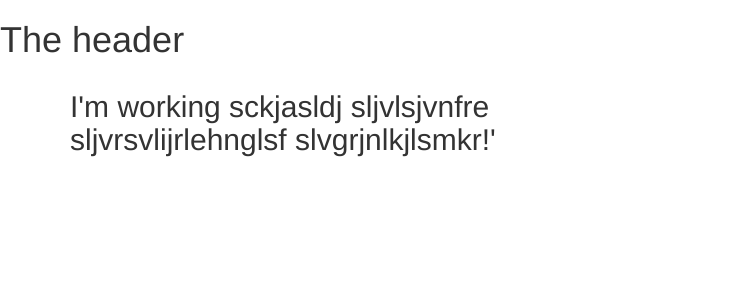
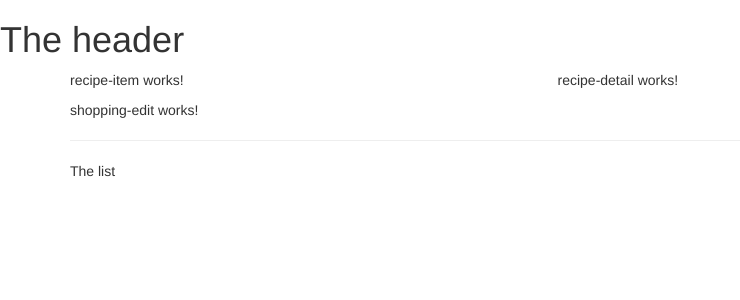
Before and after one commit to Ediezzle/shoppingList-recipeProject, an Angular app: page / in a window 1280 px wide. Shown: the top 300 px of the page, without its empty margins (0-740 px from the left). Built offline with nearby package versions, Linux system fonts and the light colour scheme.

Commit message:
using the components

```diff
--- a/src/app/app.component.html
+++ b/src/app/app.component.html
@@ -1,8 +1,9 @@
 <app-header></app-header>
 <div class="container">
   <div class="row">
-    <div class="col-md-6">
-      <h2>I'm working sckjasldj sljvlsjvnfre sljvrsvlijrlehnglsf slvgrjnlkjlsmkr!'</h2>
+    <div class="col-md-12">
+      <app-recipes></app-recipes>
+      <app-shopping-list></app-shopping-list>
     </div>
   </div>
 </div>
--- a/src/app/app.module.ts
+++ b/src/app/app.module.ts
@@ -9,6 +9,7 @@
 import { RecipeItemComponent } from './recipes/recipe-list/recipe-item/recipe-item.component';
 import { ShoppingListComponent } from './shopping-list/shopping-list.component';
 import { ShoppingEditComponent } from './shopping-list/shopping-edit/shopping-edit.component';
+import { RecipeDetailComponent } from './recipes/recipe-detail/recipe-detail.component';
 
 @NgModule({
   declarations: [
@@ -18,7 +19,8 @@
     RecipeListComponent,
     RecipeItemComponent,
     ShoppingListComponent,
-    ShoppingEditComponent
+    ShoppingEditComponent,
+    RecipeDetailComponent
   ],
   imports: [
     BrowserModule,
--- /dev/null
+++ b/src/app/recipes/recipe-detail/recipe-detail.component.html
@@ -0,0 +1 @@
+<p>recipe-detail works!</p>
--- /dev/null
+++ b/src/app/recipes/recipe-detail/recipe-detail.component.ts
@@ -0,0 +1,15 @@
+import { Component, OnInit } from '@angular/core';
+
+@Component({
+  selector: 'app-recipe-detail',
+  templateUrl: './recipe-detail.component.html',
+  styleUrls: ['./recipe-detail.component.css']
+})
+export class RecipeDetailComponent implements OnInit {
+
+  constructor() { }
+
+  ngOnInit() {
+  }
+
+}
--- a/src/app/recipes/recipe-list/recipe-list.component.html
+++ b/src/app/recipes/recipe-list/recipe-list.component.html
@@ -1 +1 @@
-<p>recipe-list works!</p>
+<app-recipe-item></app-recipe-item>
--- a/src/app/recipes/recipes.component.html
+++ b/src/app/recipes/recipes.component.html
@@ -1 +1,9 @@
-<p>recipes works!</p>
+
+<div class="row">
+    <div class="col-md-5">
+        <app-recipe-list></app-recipe-list>
+    </div>
+    <div class="col-md-7">
+         <app-recipe-detail></app-recipe-detail>
+    </div>
+</div>
--- a/src/app/shopping-list/shopping-list.component.html
+++ b/src/app/shopping-list/shopping-list.component.html
@@ -1 +1,7 @@
-<p>shopping-list works!</p>
+<div class="row">
+    <div class="col-xs-10">
+        <app-shopping-edit></app-shopping-edit>
+        <hr>
+        <p>The list</p>
+    </div>
+</div>
```
Also changed, not shown: src/app/recipes/recipe-detail/recipe-detail.component.css (added).
